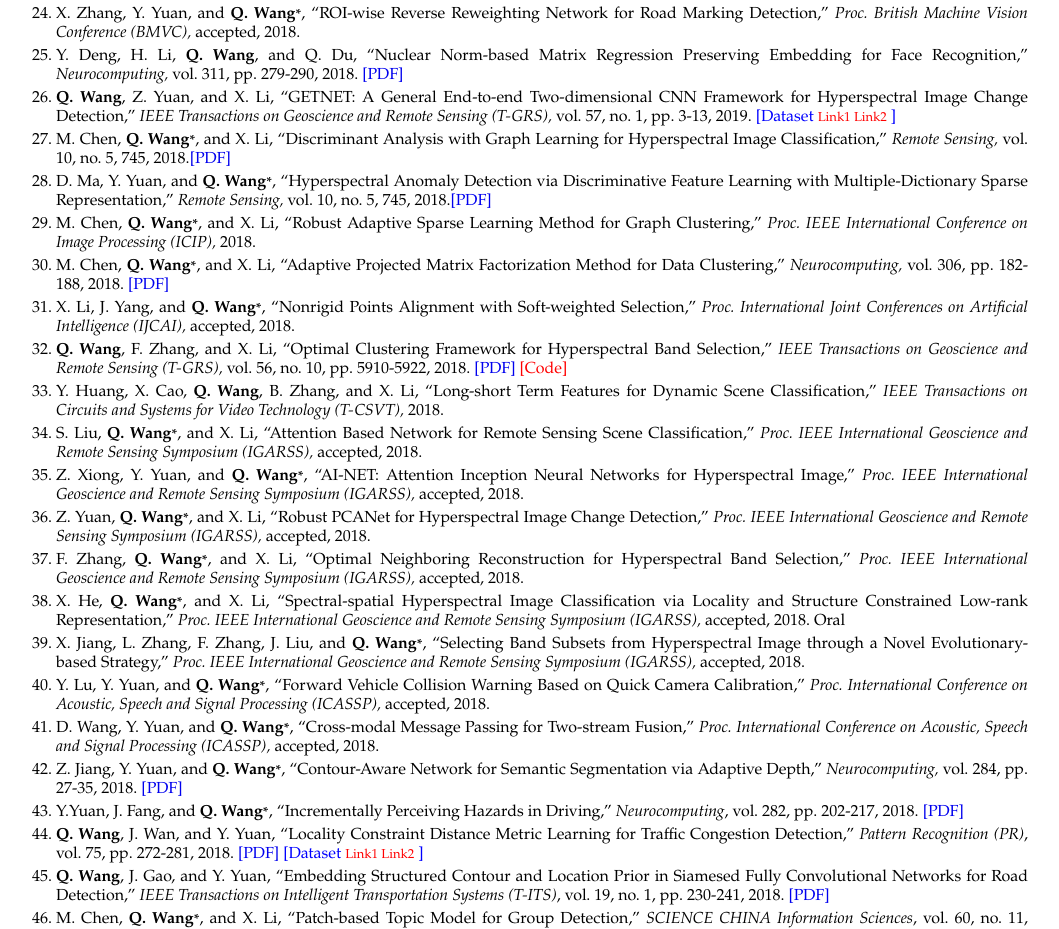
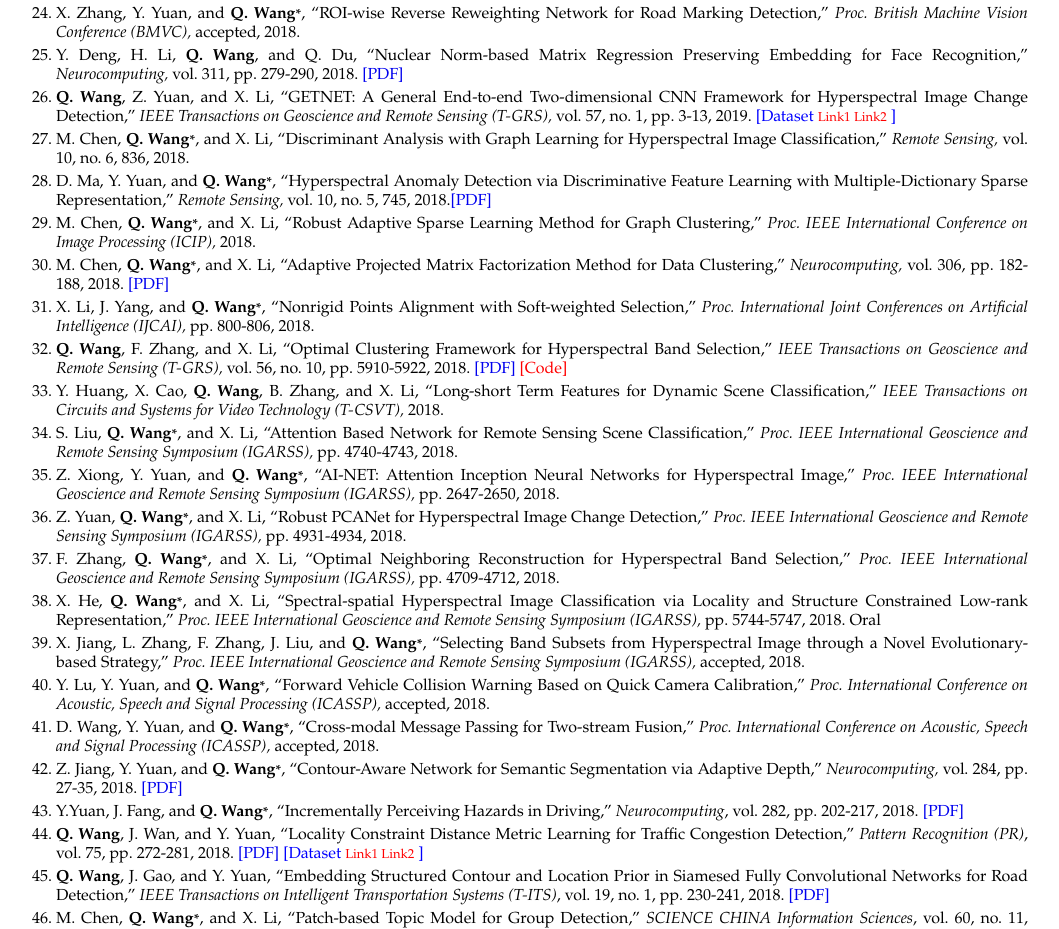
Before and after one commit to crabwq/crabwq.github.io, a plain HTML site: page index.html in a window 1280 px wide. Shown: the part 2017-2946 px from the top of the page, without its empty margins (112-1171 px from the left). Drawn offline with Linux system fonts and the light colour scheme; a web font is replaced by a local one.

Commit message:
publication

```diff
--- a/index.html
+++ b/index.html
@@ -178,19 +178,19 @@
 
 	<li class="STYLE13"><b>Q. Wang</b>, Z. Yuan, and X. Li, “GETNET: A General End-to-end Two-dimensional CNN Framework for Hyperspectral Image Change Detection,” <i>IEEE Transactions on Geoscience and Remote Sensing (T-GRS),</i> vol. 57, no. 1, pp. 3-13, 2019. <font color="blue">[Dataset </font><a style="color:#FF0000" href="https://pan.baidu.com/s/1AYutyILVZifOJBOv08D4iw?qq-pf-to=pcqq.c2c"><font size="2">Link1 </font></a> <a style="color:#FF0000" href="https://drive.google.com/file/d/1ZdxoBiw1OsoRtp2bdHcFilojUX_yeo63/view"><font size="2">Link2</font> </a> <font color="blue">]</font></li>
 
-	<li class="STYLE13">M. Chen, <b>Q. Wang<font size="2">*</font></b>, and X. Li, “Discriminant Analysis with Graph Learning for Hyperspectral Image Classification,” <i>Remote Sensing,</i> vol. 10, no. 5, 745, 2018.<a href="pdf/2018 Hyperspectral Anomaly Detection via Discriminative Feature Learning with Multiple-Dictionary Sparse Representation.pdf">[PDF]</a></li>
+	<li class="STYLE13">M. Chen, <b>Q. Wang<font size="2">*</font></b>, and X. Li, “Discriminant Analysis with Graph Learning for Hyperspectral Image Classification,” <i>Remote Sensing,</i> vol. 10, no. 6, 836, 2018.</li>
 
 	<li class="STYLE13">D. Ma, Y. Yuan, and <b>Q. Wang<font size="2">*</font></b>, “Hyperspectral Anomaly Detection via Discriminative Feature Learning with Multiple-Dictionary Sparse Representation,” <i>Remote Sensing,</i> vol. 10, no. 5, 745, 2018.<a href="pdf/2018 Hyperspectral Anomaly Detection via Discriminative Feature Learning with Multiple-Dictionary Sparse Representation.pdf">[PDF]</a></li>
 	<li class="STYLE13">M. Chen, <b>Q. Wang<font size="2">*</font></b>, and X. Li, “Robust Adaptive Sparse Learning Method for Graph Clustering,” <i> Proc. IEEE International Conference on Image Processing (ICIP),</i> 2018.</li>
 	<li class="STYLE13">M. Chen, <b>Q. Wang<font size="2">*</font></b>, and X. Li, “Adaptive Projected Matrix Factorization Method for Data Clustering,” <i>Neurocomputing,</i> vol. 306, pp. 182-188, 2018. <a href="pdf/2018 Adaptive Projected Matrix Factorization method for data clustering.pdf">[PDF]</a></li>
-	<li class="STYLE13">X. Li, J. Yang, and <b>Q. Wang<font size="2">*</font></b>, “Nonrigid Points Alignment with Soft-weighted Selection,” <i>Proc. International Joint Conferences on Artificial Intelligence (IJCAI),</i> accepted, 2018.</li>
+	<li class="STYLE13">X. Li, J. Yang, and <b>Q. Wang<font size="2">*</font></b>, “Nonrigid Points Alignment with Soft-weighted Selection,” <i>Proc. International Joint Conferences on Artificial Intelligence (IJCAI),</i> pp. 800-806, 2018.</li>
 	<li class="STYLE13"><b>Q. Wang</b>, F. Zhang, and X. Li, “Optimal Clustering Framework for Hyperspectral Band Selection,” <i>IEEE Transactions on Geoscience and Remote Sensing (T-GRS),</i> vol. 56, no. 10, pp. 5910-5922, 2018. <a href="pdf/2018 Optimal Clustering Framework for Hyperspectral Band Selection.pdf">[PDF]</a> <a style="color:#FF0000" href="https://github.com/tanmlh/TGRS_GOCF"> [Code] </a></li>
 	<li class="STYLE13">Y. Huang, X. Cao, <b>Q. Wang</b>, B. Zhang, and X. Li, “Long-short Term Features for Dynamic Scene Classification,” <i>IEEE Transactions on Circuits and Systems for Video Technology (T-CSVT),</i> 2018.</li>
-	<li class="STYLE13">S. Liu, <b>Q. Wang<font size="2">*</font></b>, and X. Li, “Attention Based Network for Remote Sensing Scene Classification,” <i>Proc. IEEE International Geoscience and Remote Sensing Symposium (IGARSS),</i> accepted, 2018.</li>
-	<li class="STYLE13">Z. Xiong, Y. Yuan, and <b>Q. Wang<font size="2">*</font></b>, “AI-NET: Attention Inception Neural Networks for Hyperspectral Image,” <i>Proc. IEEE International Geoscience and Remote Sensing Symposium (IGARSS),</i> accepted, 2018. </li>
-	<li class="STYLE13">Z. Yuan, <b>Q. Wang<font size="2">*</font></b>, and X. Li, “Robust PCANet for Hyperspectral Image Change Detection,” <i>Proc. IEEE International Geoscience and Remote Sensing Symposium (IGARSS),</i> accepted, 2018. </li>
-	<li class="STYLE13">F. Zhang, <b>Q. Wang<font size="2">*</font></b>, and X. Li, “Optimal Neighboring Reconstruction for Hyperspectral Band Selection,” <i>Proc. IEEE International Geoscience and Remote Sensing Symposium (IGARSS),</i> accepted, 2018. </li>
-	<li class="STYLE13">X. He, <b>Q. Wang<font size="2">*</font></b>, and X. Li, “Spectral-spatial Hyperspectral Image Classification via Locality and Structure Constrained Low-rank Representation,” <i>Proc. IEEE International Geoscience and Remote Sensing Symposium (IGARSS),</i> accepted, 2018. Oral</li>
+	<li class="STYLE13">S. Liu, <b>Q. Wang<font size="2">*</font></b>, and X. Li, “Attention Based Network for Remote Sensing Scene Classification,” <i>Proc. IEEE International Geoscience and Remote Sensing Symposium (IGARSS),</i> pp. 4740-4743, 2018.</li>
+	<li class="STYLE13">Z. Xiong, Y. Yuan, and <b>Q. Wang<font size="2">*</font></b>, “AI-NET: Attention Inception Neural Networks for Hyperspectral Image,” <i>Proc. IEEE International Geoscience and Remote Sensing Symposium (IGARSS),</i> pp. 2647-2650, 2018. </li>
+	<li class="STYLE13">Z. Yuan, <b>Q. Wang<font size="2">*</font></b>, and X. Li, “Robust PCANet for Hyperspectral Image Change Detection,” <i>Proc. IEEE International Geoscience and Remote Sensing Symposium (IGARSS),</i> pp. 4931-4934, 2018. </li>
+	<li class="STYLE13">F. Zhang, <b>Q. Wang<font size="2">*</font></b>, and X. Li, “Optimal Neighboring Reconstruction for Hyperspectral Band Selection,” <i>Proc. IEEE International Geoscience and Remote Sensing Symposium (IGARSS),</i> pp. 4709-4712, 2018. </li>
+	<li class="STYLE13">X. He, <b>Q. Wang<font size="2">*</font></b>, and X. Li, “Spectral-spatial Hyperspectral Image Classification via Locality and Structure Constrained Low-rank Representation,” <i>Proc. IEEE International Geoscience and Remote Sensing Symposium (IGARSS),</i> pp. 5744-5747, 2018. Oral</li>
 	<li class="STYLE13">X. Jiang, L. Zhang, F. Zhang, J. Liu, and <b>Q. Wang<font size="2">*</font></b>, “Selecting Band Subsets from Hyperspectral Image through a Novel Evolutionary-based Strategy,” <i>Proc. IEEE International Geoscience and Remote Sensing Symposium (IGARSS),</i> accepted, 2018. </li>
 	<li class="STYLE13">Y. Lu, Y. Yuan, and <b>Q. Wang<font size="2">*</font></b>, “Forward Vehicle Collision Warning Based on Quick Camera Calibration,”<i> Proc. International Conference on Acoustic, Speech and Signal Processing (ICASSP),</i> accepted, 2018.</li>
 	<li class="STYLE13">D. Wang, Y. Yuan, and <b>Q. Wang<font size="2">*</font></b>, “Cross-modal Message Passing for Two-stream Fusion,”<i> Proc. International Conference on Acoustic, Speech and Signal Processing (ICASSP),</i> accepted, 2018.</li>
```
